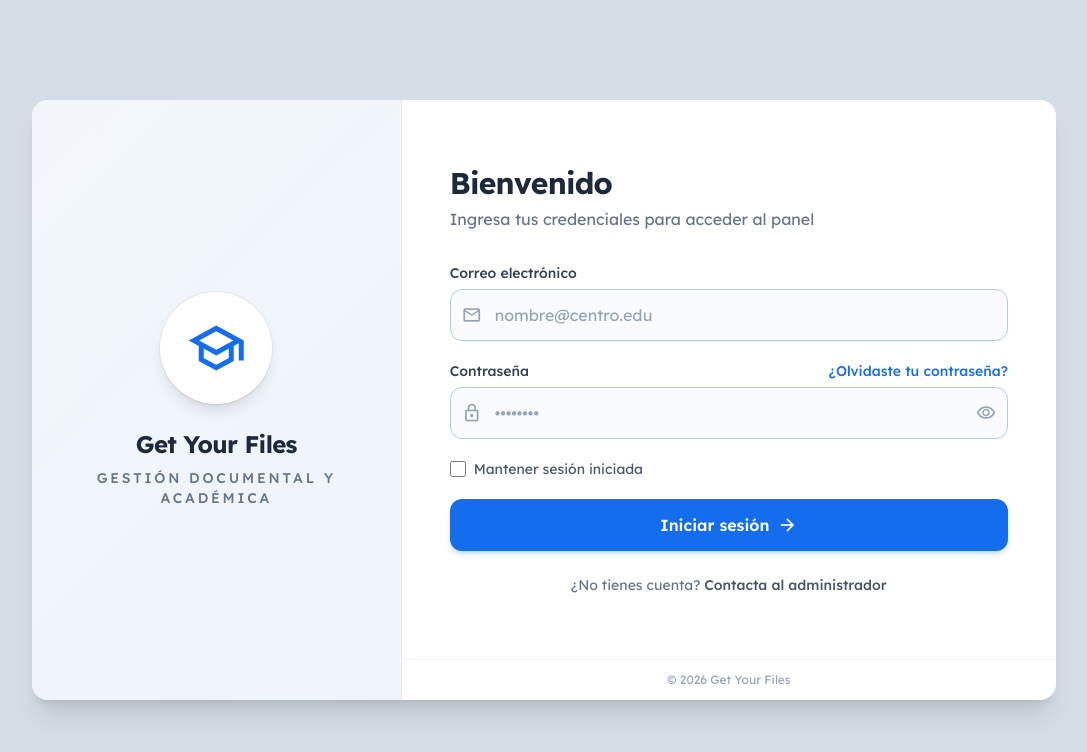
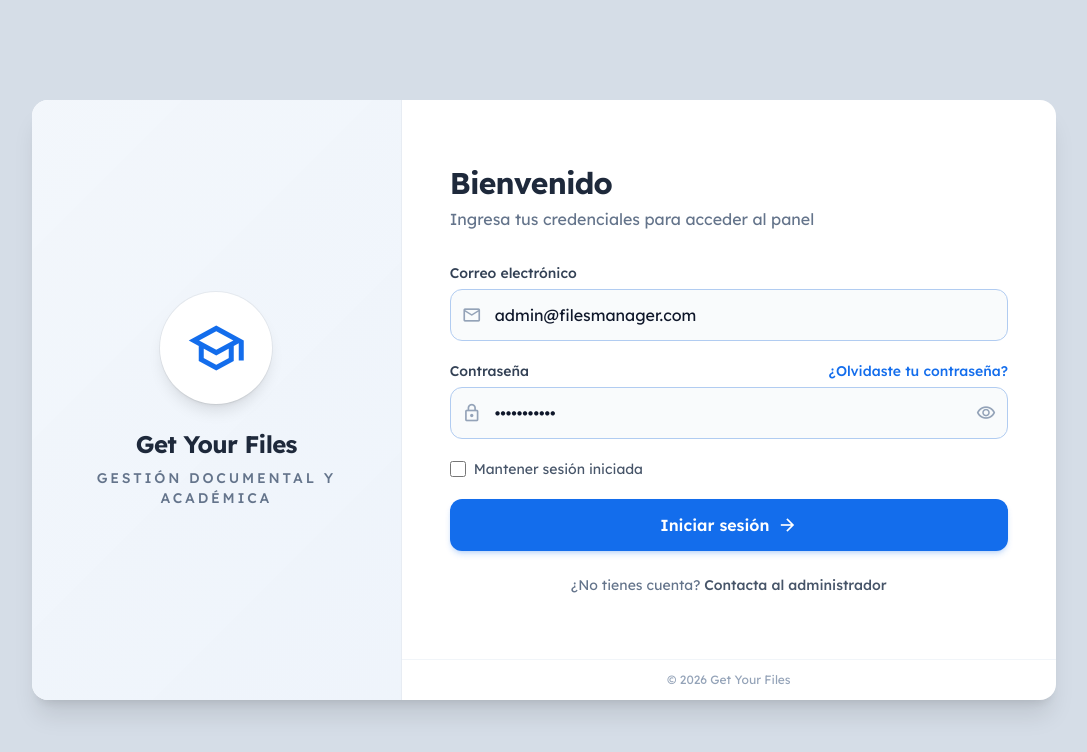
Before and after one commit to SoftZacMx/GYFSystem-frontend, a React (Vite) app: page /login in a window 1280 px wide. Shown: the top 752 px of the page, without its empty margins (96-1183 px from the left). Built offline with nearby package versions, Linux system fonts and the light colour scheme; no server answers.

Commit message:
Feature/adding default credentials to login

```diff
--- a/src/pages/LoginPage.tsx
+++ b/src/pages/LoginPage.tsx
@@ -7,6 +7,10 @@ import { ApiError } from '@/types/api';
 
 const APP_NAME = 'Get Your Files';
 const APP_TAGLINE = 'Gestión documental y académica';
+
+/** Credenciales por defecto para entorno demo (admin del seed) */
+const DEMO_ADMIN_EMAIL = 'admin@filesmanager.com';
+const DEMO_ADMIN_PASSWORD = 'password123';
 
 /** Logo: icono School (Material Symbols) en círculo blanco con sombra */
 function LoginLogo({ size = 'md' }: { size?: 'sm' | 'md' }) {
@@ -27,8 +31,8 @@ function LoginLogo({ size = 'md' }: { size?: 'sm' | 'md' }) {
 }
 
 export function LoginPage() {
-  const [email, setEmail] = useState('');
-  const [password, setPassword] = useState('');
+  const [email, setEmail] = useState(DEMO_ADMIN_EMAIL);
+  const [password, setPassword] = useState(DEMO_ADMIN_PASSWORD);
   const [loading, setLoading] = useState(false);
   const [showPassword, setShowPassword] = useState(false);
   const [staySignedIn, setStaySignedIn] = useState(false);
```
